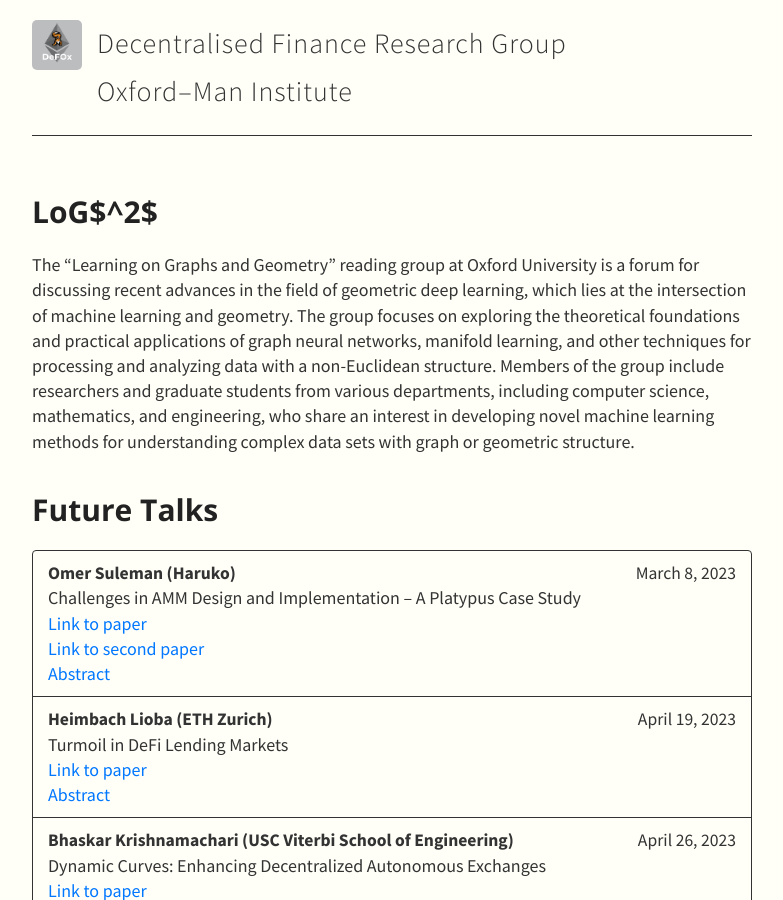
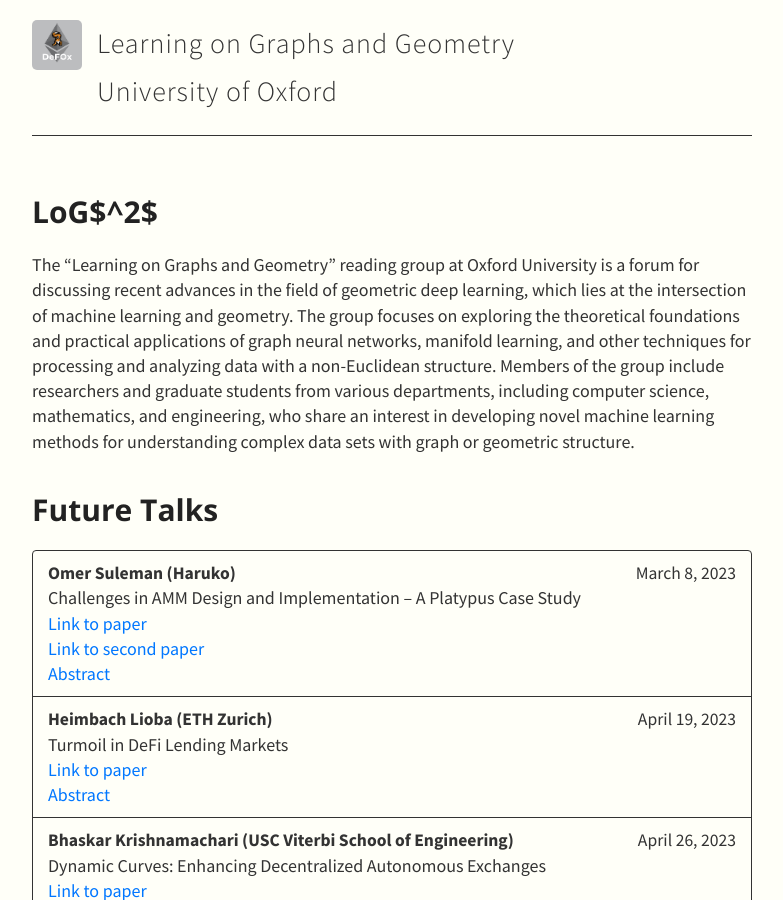
Before and after one commit to AlvaroArroyo/logox.github.io, a Jekyll site: the page built from index.md, in a window 1280 px wide and 900 px high. Shown: the whole window, without its empty margins (248-1031 px from the left). Built offline with Jekyll 4.4.1, drawn with Linux system fonts in a browser that asks for light colours; nearby versions of some CDN libraries; our own code applies the rules of GitHub Pages for plain Markdown files.

Commit message:
Update _config.yml

```diff
--- a/_config.yml
+++ b/_config.yml
@@ -3,7 +3,7 @@
 #
 
 # Name of your site (displayed in the header)
-name: Decentralised Finance Research Group <br> Oxford&#8211;Man Institute
+name: Learning on Graphs and Geometry <br> University of Oxford
 
 # Short bio or description (displayed in the header)
 description: DeFOx
```
